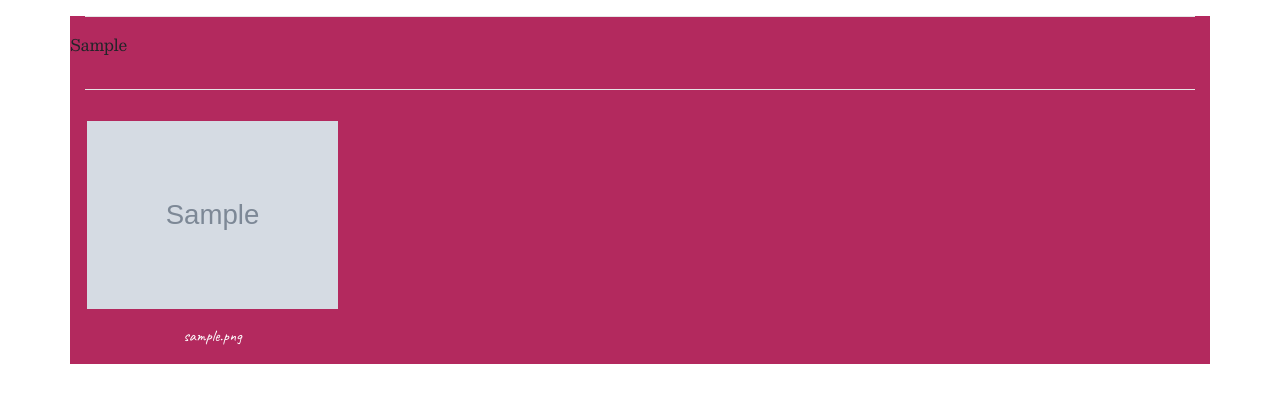
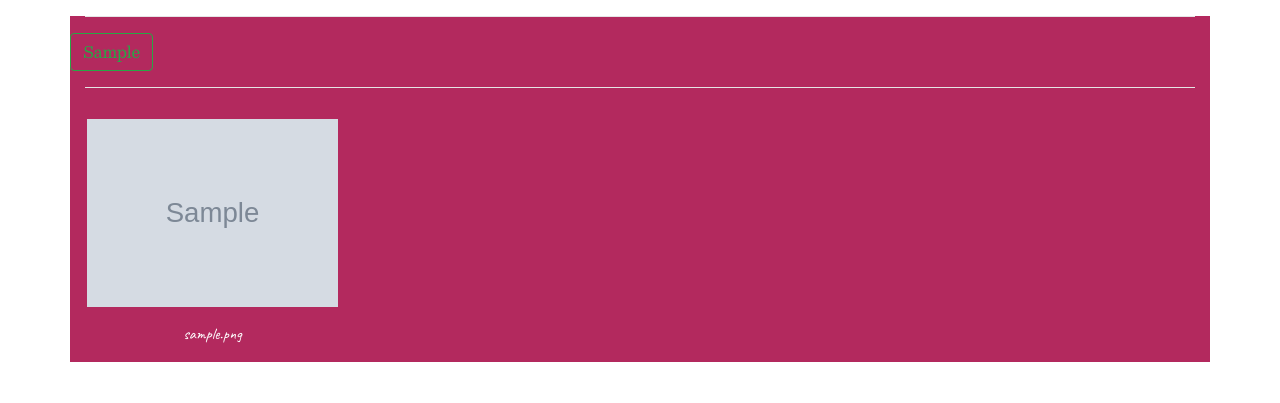
Before and after one commit to fkinyae/kins-gallery, a Django app: page / in a window 1280 px wide. Shown: the part 56-459 px from the top of the page. Run offline with Django 3.2, Linux system fonts and the light colour scheme; tables that the repository leaves empty hold one stand-in row (values such as "Sample post"); grey boxes marked "Sample" are stand-in pictures; some libraries are stand-ins or nearby versions.

Commit message:
add button with an id for styling

```diff
--- a/gallery/templates/all_gallery/home.html
+++ b/gallery/templates/all_gallery/home.html
@@ -18,7 +18,7 @@
 
         {% for location in locations  %}
 
-        <p>{{location.location}}</p>
+        <button type="button" class="btn btn-outline-success" id="location_btn">{{location.location}}</button>
 
         {% endfor %}
 
```
